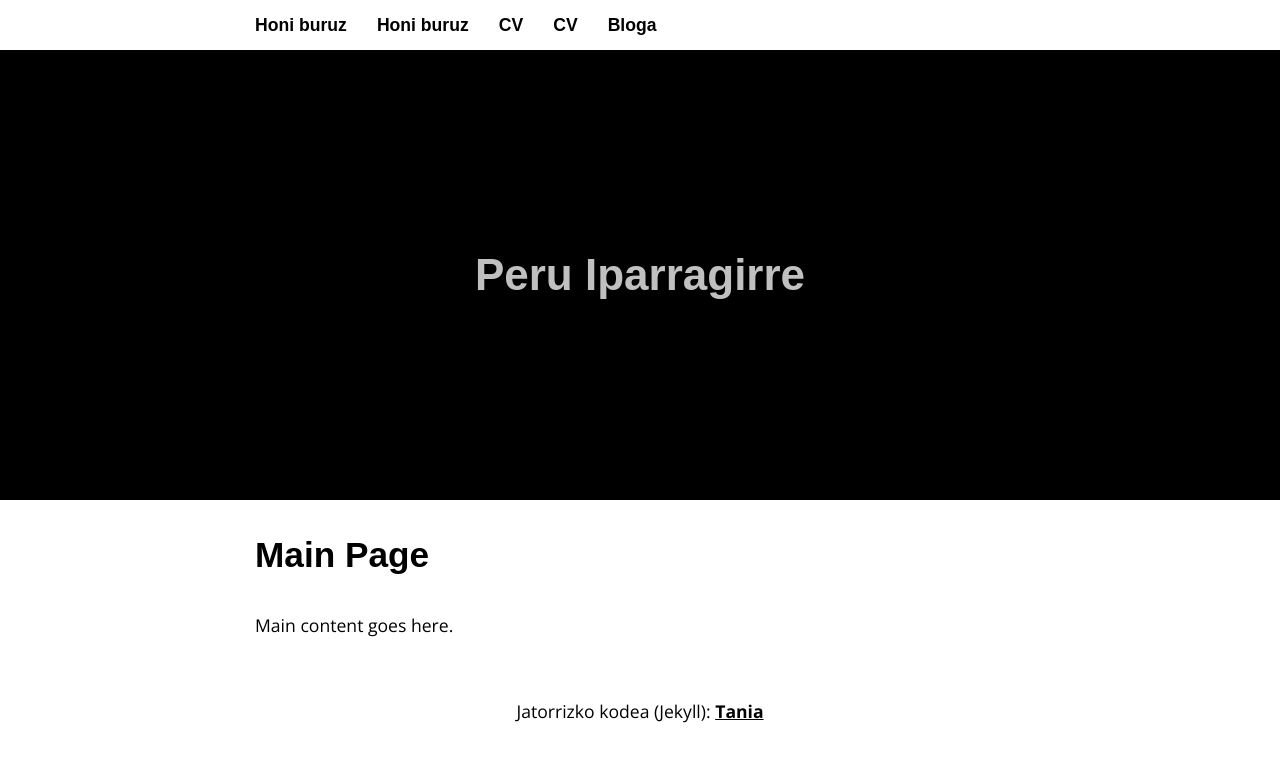
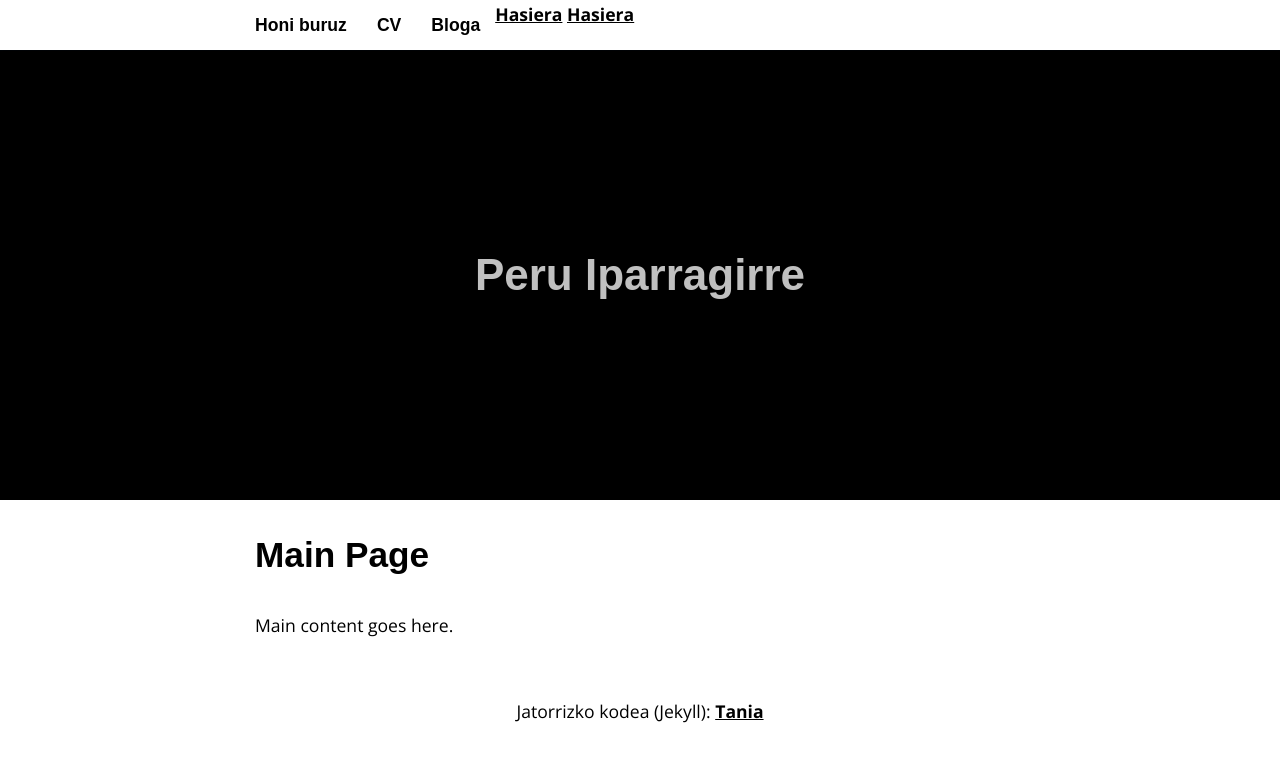
Before and after one commit to nomadagaldua/nomadagaldua.github.io, a Jekyll site: the page built from index.html, in a window 1280 px wide. Shown: the top 762 px of the page. Built offline with Jekyll 4.4.1, drawn with Linux system fonts in a browser that asks for light colours; some web fonts are replaced.

Commit message:
Update header.html

```diff
--- a/_includes/header.html
+++ b/_includes/header.html
@@ -3,7 +3,7 @@
 		<nav>
 			<ul>
 				{% for page in site.pages %} {% if page.title %}
-				<li><a href="{{ index.html | prepend: site.baseurl }}">{{ page.title }}</a></li>
+				<a href="{{ index.html | prepend: site.baseurl }}">Hasiera</a>
 				<li><a href="{{ page.url | prepend: site.baseurl }}">{{ page.title }}</a></li>
 				{% endif %} {% endfor %}
 				<li><a href="{{ "/blog" | prepend: site.baseurl }}">Bloga</a></li>
```
